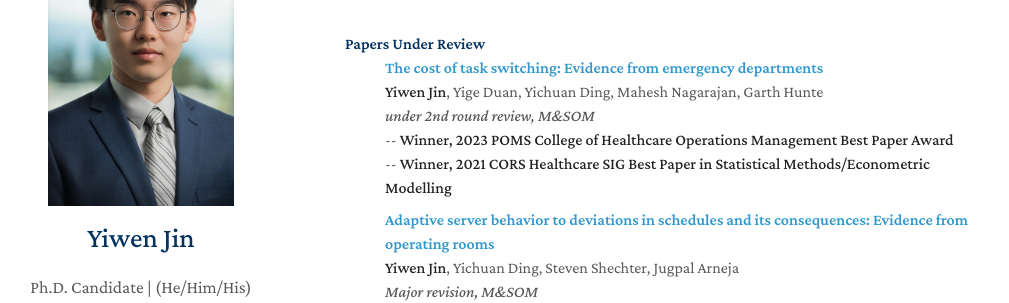
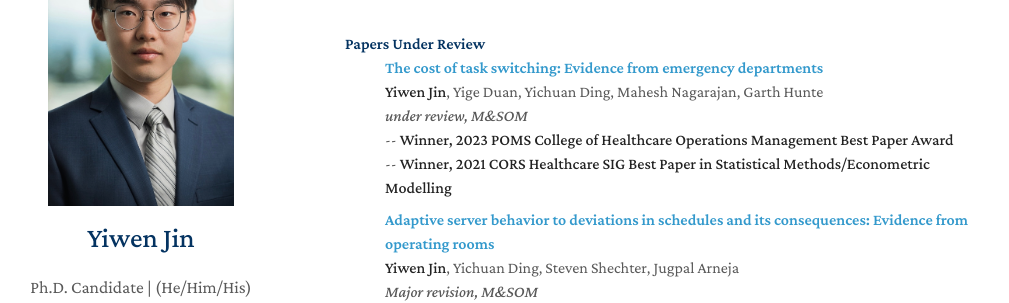
Before and after one commit to zeyang1225/zeyang1225.github.io, a Jekyll site: the page built from index.md, in a window 1280 px wide and 900 px high, scrolled down 504 px. Shown: the part 153-456 px from the top of the window, without its empty margins (135-1144 px from the left). Built offline with Jekyll 4.4.1, drawn with Linux system fonts in a browser that asks for light colours; nearby versions of some CDN libraries; a style sheet for code colours, icons or effects is not loaded; our own code applies the rules of GitHub Pages for plain Markdown files.

Commit message:
Update papers.md

```diff
--- a/_includes/papers.md
+++ b/_includes/papers.md
@@ -12,7 +12,7 @@
   <div class="col-sm-9" style="position: relative;padding-right: 15px;padding-left: 20px;">
     <div class="title"><a href="https://papers.ssrn.com/sol3/papers.cfm?abstract_id=3756677">The cost of task switching: Evidence from emergency departments</a></div>
     <div class="author"><strong>Yiwen Jin</strong>, Yige Duan, Yichuan Ding, Mahesh Nagarajan, Garth Hunte</div>
-    <div class="periodical"><em>under 2nd round review, M&SOM</em></div>
+    <div class="periodical"><em>under review, M&SOM</em></div>
       -- <strong>Winner, 2023 POMS College of Healthcare Operations Management Best Paper Award</strong><br>
       -- <strong>Winner, 2021 CORS Healthcare SIG Best Paper in Statistical Methods/Econometric Modelling</strong>
   </div>
```
